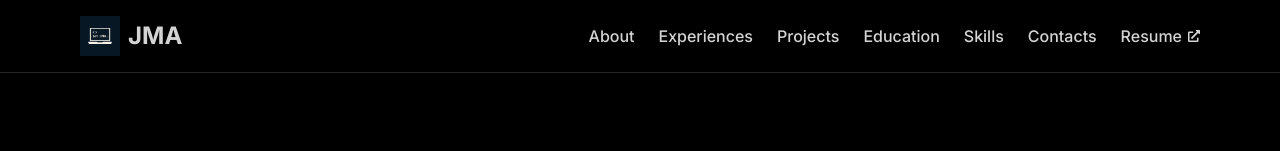
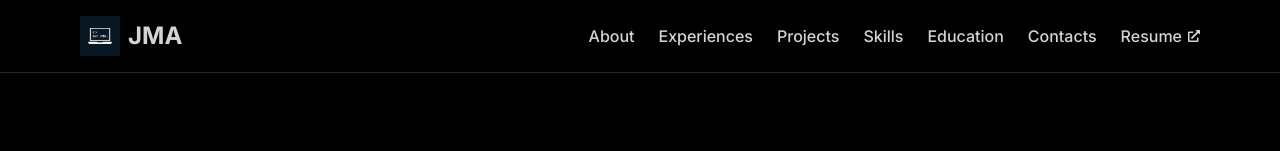
Before and after one commit to jesson20/personal-portfolio, a React (Vite) app: page / in a window 1280 px wide. Shown: the top 151 px of the page. Built offline with nearby package versions, Linux system fonts and the light colour scheme.

Commit message:
Prioritize technical skills in portfolio

```diff
--- a/src/App.jsx
+++ b/src/App.jsx
@@ -31,12 +31,12 @@ const App = () => {
       <Projects />
       </div>
 
+      <div id="TSkills">
+      <Technologies />
+      </div>
+
       <div id="Education">
       <Education />
-      </div>
-
-      <div id="TSkills">
-      <Technologies />
       </div>
 
       <div id="Contact">
--- a/src/components/Navbar.jsx
+++ b/src/components/Navbar.jsx
@@ -31,8 +31,8 @@ const Navbar = () => {
             <a className="hover:text-indigo-400 transition-colors duration-300" href="#About">About</a>
             <a className="hover:text-indigo-400 transition-colors duration-300" href="#Experiences">Experiences</a>
             <a className="hover:text-indigo-400 transition-colors duration-300" href="#Projects">Projects</a>
+            <a className="hover:text-indigo-400 transition-colors duration-300" href="#TSkills">Skills</a>
             <a className="hover:text-indigo-400 transition-colors duration-300" href="#Education">Education</a>
-            <a className="hover:text-indigo-400 transition-colors duration-300" href="#TSkills">Skills</a>
             <a className="hover:text-indigo-400 transition-colors duration-300" href="#Contact">Contacts</a>
             <a className="flex items-center gap-1.5 hover:text-indigo-400 transition-colors duration-300" href="https://drive.google.com/file/d/1GXCDHf12ZUEn9Fy146S5IvqFkpW7J_PN/view?usp=sharing" target="_blank"
                rel="noopener noreferrer">Resume <FaExternalLinkAlt className="text-xs" /></a>
@@ -84,10 +84,10 @@ const Navbar = () => {
             <a href="#Projects" className="block text-center w-full hover:text-indigo-400" onClick={toggleMenu}>Projects</a>
           </li>
           <li className="py-2">
-            <a href="#Education" className="block text-center w-full hover:text-indigo-400" onClick={toggleMenu}>Education</a>
+            <a href="#TSkills" className="block text-center w-full hover:text-indigo-400" onClick={toggleMenu}>Skills</a>
           </li>
           <li className="py-2">
-            <a href="#TSkills" className="block text-center w-full hover:text-indigo-400" onClick={toggleMenu}>Skills</a>
+            <a href="#Education" className="block text-center w-full hover:text-indigo-400" onClick={toggleMenu}>Education</a>
           </li>
           <li className="py-2">
             <a href="#Contact" className="block text-center w-full hover:text-indigo-400" onClick={toggleMenu}>Contacts</a>
```
